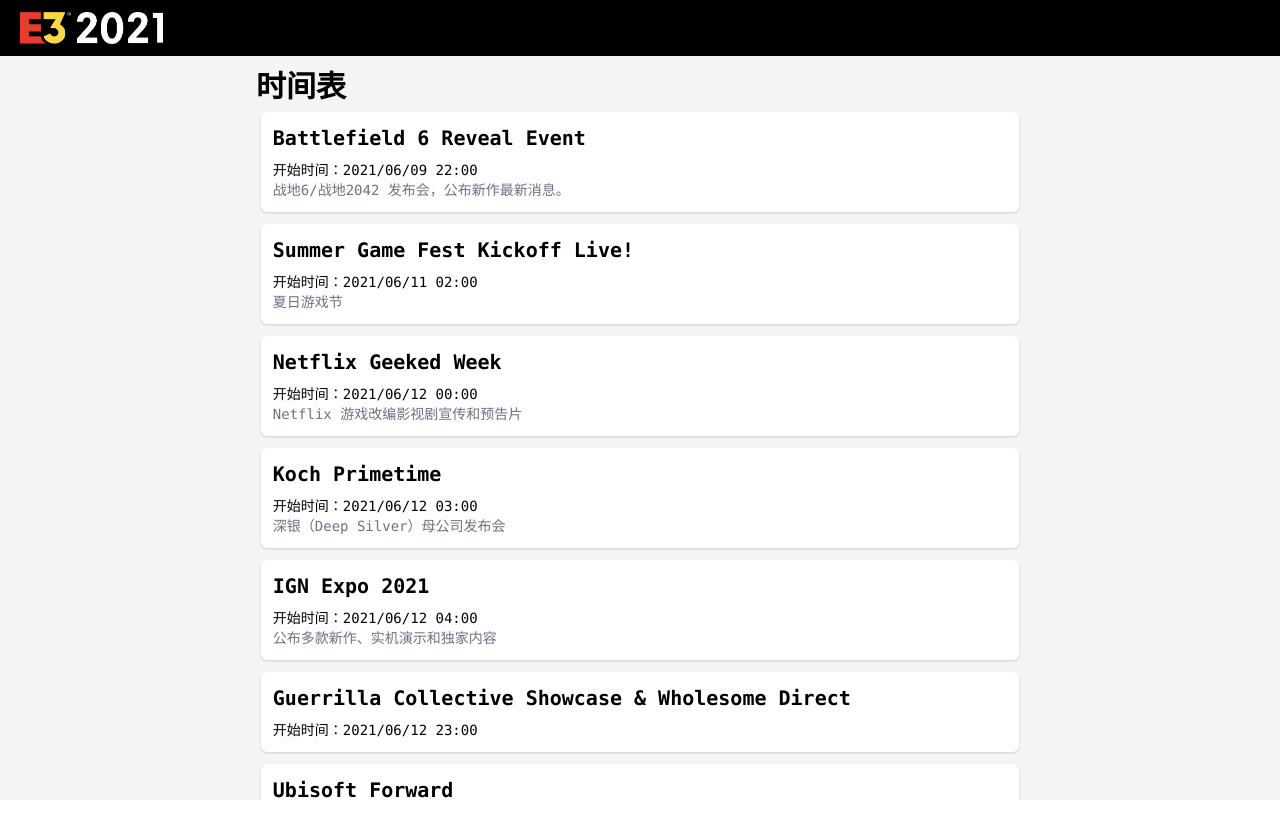
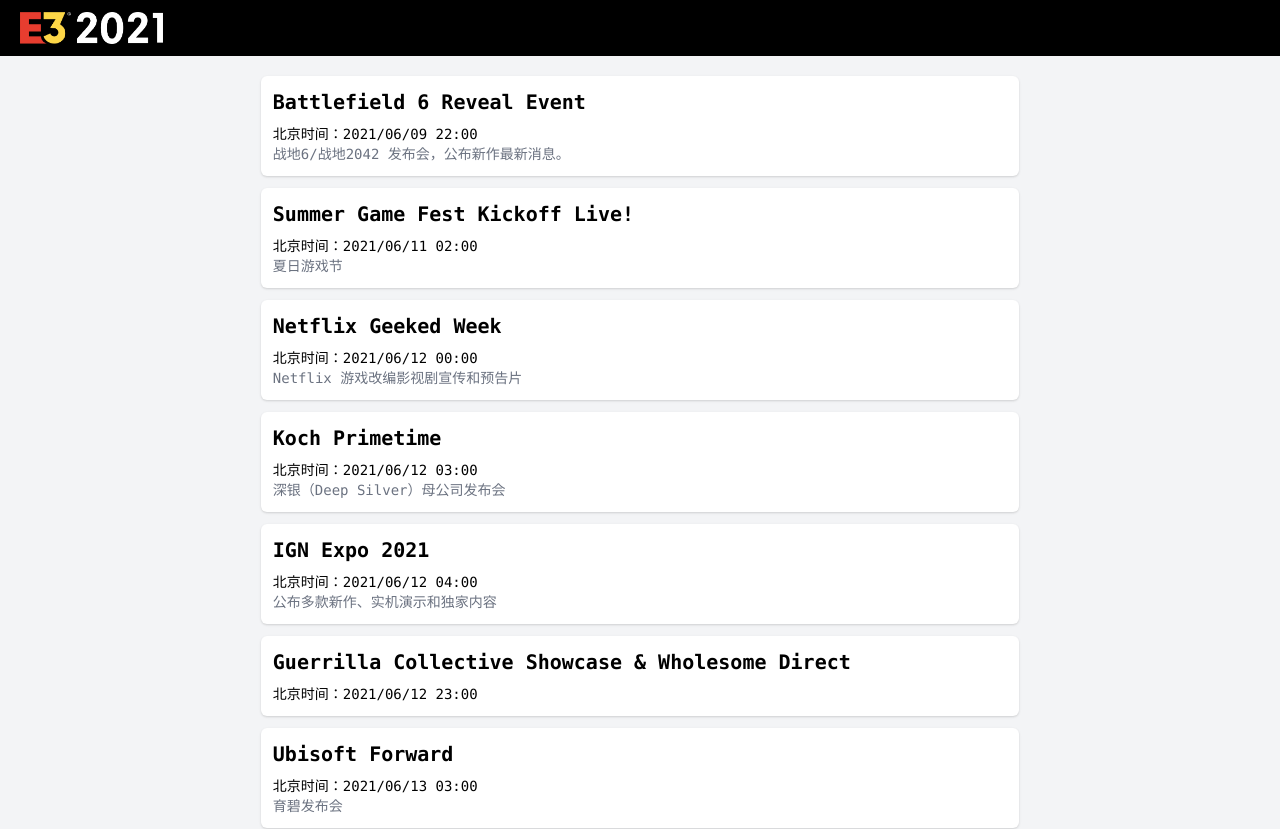
Before and after one commit to mrleidesen/TimeLine, a React (Vite) app: page / in a window 1280 px wide. Shown: the top 829 px of the page. Before the commit the page ends 800 px from the top, so only its background shows below. Built offline with nearby package versions, Linux system fonts and the light colour scheme.

Commit message:
feat: 初版

```diff
--- a/src/App.tsx
+++ b/src/App.tsx
@@ -1,11 +1,39 @@
-import React from 'react'
+import React, { useEffect, useState } from 'react'
+import dayjs from 'dayjs'
+
 import Logo from './assets/E3Logo21.png'
-import { sortTimelines } from '@/utils'
+import { filterTimeline } from '@/utils'
 
 export default function App() {
+    const [nowTime, setNowTime] = useState(dayjs().format('YYYY/MM/DD HH:mm:ss'))
+    let timer: number | null = null
+
+    useEffect(() => {
+        if (!timer) {
+            setTimer()
+        }
+
+        return () => {
+            disposeTimer()
+        }
+    }, [])
+
+    const setTimer = () => {
+        disposeTimer()
+        timer = setInterval(() => {
+            setNowTime(dayjs().format('YYYY/MM/DD HH:mm:ss'))
+        }, 1000)
+    }
+    const disposeTimer = () => {
+        if (timer) {
+            clearInterval(timer)
+            timer = null
+        }
+    }
+
     return (
-        <div className="h-screen w-full flex flex-col">
-            <header className="w-full h-14 bg-black text-white">
+        <div className="pt-14 w-full">
+            <header className="fixed top-0 left-0 w-full h-14 bg-black text-white">
                 <div className="container h-full mx-auto flex items-center box-border py-3 px-5">
                     <img
                         className="object-contain object-center h-full"
@@ -14,19 +42,23 @@
                     />
                 </div>
             </header>
-            <div className="w-full flex-1 overflow-auto box-border py-3 bg-gray-100">
+            <div className="w-full overflow-auto box-border py-3 bg-gray-100">
                 <main className="container mx-auto flex flex-col items-center">
-                    <h1 className="sm:w-full md:w-4/5 lg:w-3/5 text-3xl font-semibold">时间表</h1>
                     <div className="flex flex-col md:items-center w-full box-border p-2">
-                        {sortTimelines.map((item, i) => (
+                        {filterTimeline(nowTime).map((item, i) => (
                             <a
                                 href={item.live}
                                 target="_blank"
-                                className="sm:w-full md:w-4/5 lg:w-3/5 rounded-md shadow box-border p-3 mb-3 bg-white flex flex-col font-mono"
+                                className={`sm:w-full md:w-4/5 lg:w-3/5 rounded-md box-border p-3 bg-white flex flex-col font-mono
+                                ${item.isSoon ? 'shadow-lg mb-5' : 'shadow mb-3'} ${item.isExpire ? 'text-gray-500' : ''}`}
                                 key={i}
                             >
-                                <h2 className="text-xl font-semibold mb-2">{item.name}</h2>
-                                <span className="text-sm">开始时间：{item.time}</span>
+                                <div className="flex">
+                                    <h2 className="flex-1 text-xl font-semibold mb-2">{item.name}</h2>
+                                    <span className="text-red-500">{item.isSoon ? '即将开始' : ''}</span>
+                                </div>
+
+                                <span className="text-sm">北京时间：{item.time}</span>
                                 <span className="text-sm text-gray-500">{item.desc}</span>
                             </a>
                         ))}
--- a/src/utils/index.ts
+++ b/src/utils/index.ts
@@ -1,6 +1,7 @@
 import dayjs from 'dayjs'
 
-export const TIME_ZONE = 3600000 * 15
+export const HOUR = 3600000
+export const TIME_ZONE = HOUR * 15
 
 export const timelines = [
   {
@@ -99,3 +100,15 @@
 }))
 
 export const sortTimelines = timelines.sort((a, b) => (new Date(a.time).getTime() - new Date(b.time).getTime()))
+
+export const filterTimeline = (time: string | Date) => sortTimelines.map(item => {
+  const itemTime = new Date(item.time).getTime()
+  const outTime = new Date(time).getTime()
+  const incTime = itemTime - outTime
+
+  return {
+    ...item,
+    isExpire: itemTime < outTime,
+    isSoon: (incTime <= HOUR) && incTime > 0
+  }
+})
```
